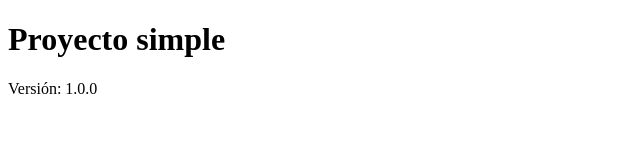
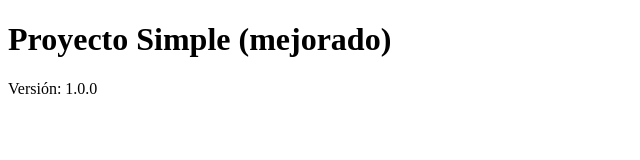
Before and after one commit to Pixuh/proyecto-simple, a plain HTML site: page src/index.html in a window 1280 px wide. Shown: the whole page, without its empty margins (0-640 px from the left). Drawn offline with Linux system fonts and the light colour scheme.

Commit message:
feat: mejora menor en título (UI)

```diff
--- a/src/index.html
+++ b/src/index.html
@@ -4,7 +4,7 @@
     <title> Proyecto Simple</title>
 </head><body>
     <main>
-        <h1>Proyecto simple</h1>
+        <h1>Proyecto Simple (mejorado)</h1>
         <p>Versión: <span id="version">1.0.0</span></p>
     </main>
 </body></html>
```
Also changed, not shown: 1 other file.
